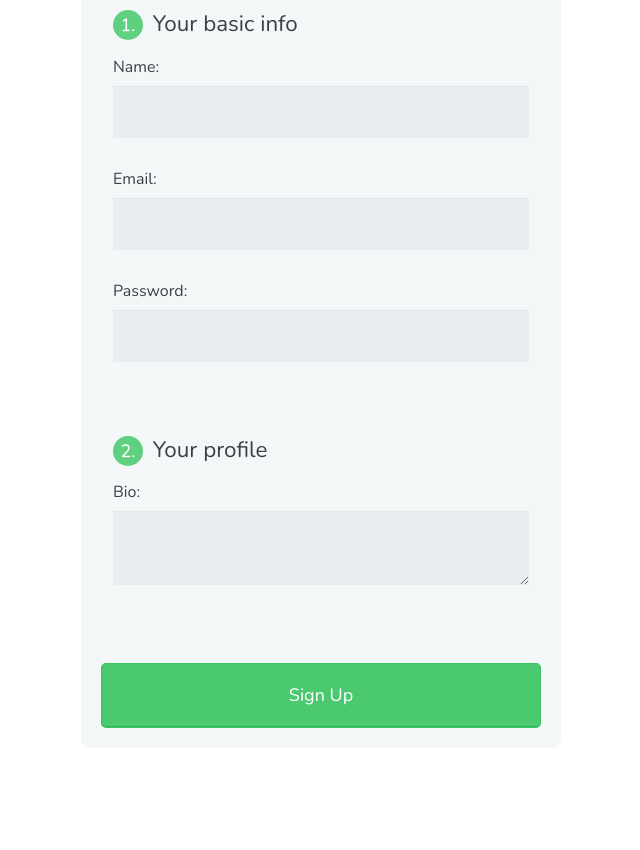
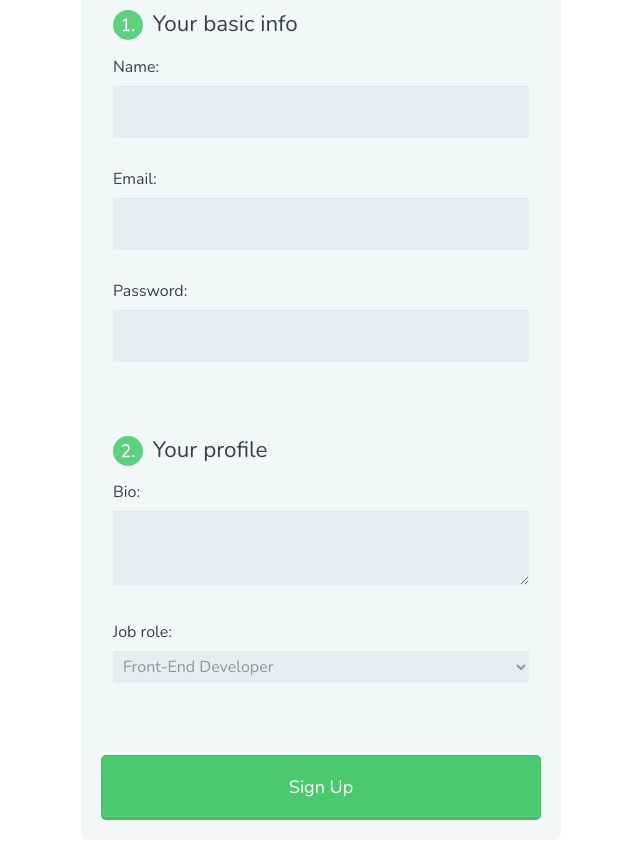
Before and after one commit to AshleyU/Sign-Up-Form, a plain HTML site: page index.html in a window 1280 px wide. Shown: the part 85-935 px from the top of the page, without its empty margins (319-959 px from the left). Before the commit the page ends 843 px from the top, so only its background shows below. Drawn offline with nearby package versions, Linux system fonts and the light colour scheme.

Commit message:
Added the option to choose a job role
Created an organized list of job roles to choose from

```diff
--- a/index.html
+++ b/index.html
@@ -36,6 +36,27 @@
             <label for="bio">Bio:</label>
             <textarea id="bio" name="user_bio"></textarea>
 
+            <label for="job">Job role:</label>
+            <select id="job" name="user_job">
+                <optgroup label="Web">
+                    <option value="frontend_developer">Front-End Developer</option>
+                    <option value="php_developer">PHP Developer</option>
+                    <option value="python_developer">Python Developer</option>
+                    <option value="rails_developer">Rails Developer</option>
+                    <option value="web_designer">Web designer</option>
+                    <option value="wordpress_developer">Wordpress Developer</option>
+                </optgroup>
+                <optgroup label="Mobile">
+                    <option value="android_developer">Android Developer</option>
+                    <option value="ios_developer">iOS Developer</option>
+                    <option value="mobile_designer">Mobile designer</option>
+                </optgroup>
+                <optgroup label="Business">
+                    <option value="business_owner">Business owner</option>
+                    <option value="freelancer">Freelancer</option>
+                </optgroup>
+            </select>
+
         </fieldset>
 
         <button type="submit">Sign Up</button>
```
